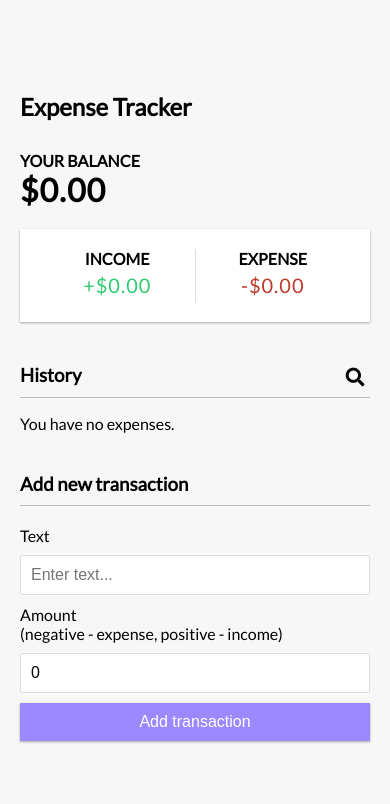
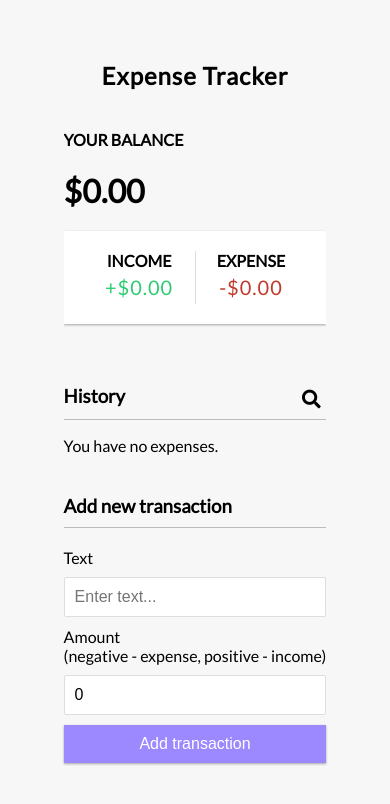
Before and after one commit to chrisstanarsenault/ExpenseTracker, a React (Create React App) app: page / in a window 390 px wide. Shown: the top 804 px of the page. Built offline with nearby package versions, Linux system fonts and the light colour scheme.

Commit message:
Added media queries and changed the styling to grid

```diff
--- a/src/App.css
+++ b/src/App.css
@@ -11,7 +11,6 @@
 body {
   background-color: #f7f7f7;
   display: flex;
-  flex-direction: column;
   align-items: center;
   justify-content: center;
   min-height: 100vh;
@@ -20,13 +19,20 @@ body {
 }
 
 .container {
-  margin: 30px auto;
-  width: 350px;
+  display: grid;
+  grid-template-columns: 1fr 1fr;
+  column-gap: 5rem;
 }
 
-h1 {
+.overview {
+  margin-top: 40px;
+  overflow: auto;
+}
+
+h2 {
   letter-spacing: 1px;
-  margin: 0;
+  margin: 10px 0 0 0;
+  text-align: center;
 }
 
 .h3 {
@@ -190,3 +196,9 @@ input[type="number"] {
 .list li:hover .delete-btn {
   opacity: 1;
 }
+
+@media (max-width: 700px) {
+  .container {
+    grid-template-columns: 1fr;
+  }
+}
--- a/src/App.js
+++ b/src/App.js
@@ -1,9 +1,7 @@
 import React from "react";
 import Header from "./Components/Header";
-import Balance from "./Components/Balance";
-import IncomeExpenses from "./Components/IncomeExpenses";
-import TransactionList from "./Components/TransactionList";
-import AddTransaction from "./Components/AddTransaction";
+import Overview from "./Components/Overview";
+import TransactionView from "./Components/TransactionView";
 import { GlobalProvider } from "./context/GlobalState";
 import "./App.css";
 
@@ -12,10 +10,8 @@ const App = () => {
     <GlobalProvider>
       <Header />
       <div className="container">
-        <Balance />
-        <IncomeExpenses />
-        <TransactionList />
-        <AddTransaction />
+        <Overview />
+        <TransactionView />
       </div>
     </GlobalProvider>
   );
--- /dev/null
+++ b/src/Components/Overview.js
@@ -0,0 +1,16 @@
+import React from "react";
+import Balance from "./Balance";
+import IncomeExpenses from "./IncomeExpenses";
+
+const Overview = () => {
+  return (
+    <div className="overview">
+      <div>
+        <Balance />
+        <IncomeExpenses />
+      </div>
+    </div>
+  );
+};
+
+export default Overview;
--- a/src/Components/Search.js
+++ b/src/Components/Search.js
@@ -8,7 +8,7 @@ const Search = ({ search, query, setQuery, filterExpenses }) => {
       config={{ mass: 1, tension: 500, friction: 18 }}
       from={{ transform: "translate3d(0,-10px,0)" }}
       enter={{ transform: "translate3d(0,0px,0)" }}
-      leave={{ transform: "translate3d(0,-5px,0)" }}
+      leave={{ transform: "translate3d(0,-10px,0)" }}
     >
       {(search) =>
         search
--- /dev/null
+++ b/src/Components/TransactionView.js
@@ -0,0 +1,14 @@
+import React from "react";
+import TransactionList from "./TransactionList";
+import AddTransaction from "./AddTransaction";
+
+const TransactionView = () => {
+  return (
+    <div className="transaction-view">
+      <TransactionList />
+      <AddTransaction />
+    </div>
+  );
+};
+
+export default TransactionView;
```
